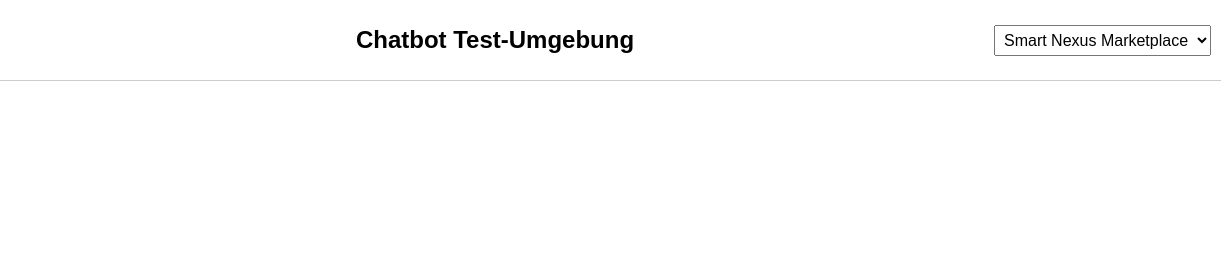
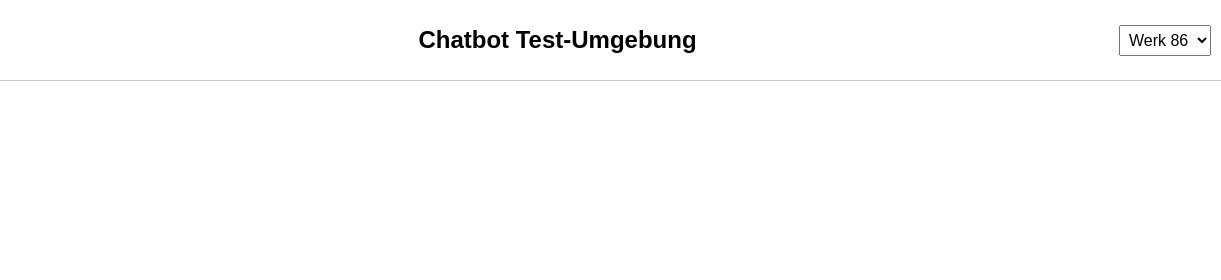
Before and after one commit to FabianIAM12/chatbot-all, a plain HTML site: page index.html in a window 1280 px wide. Shown: the top 280 px of the page, 59-1280 px from the left. Drawn offline with Linux system fonts and the light colour scheme; a script that the page names is missing.

Commit message:
fix: chatbot all

```diff
--- a/index.html
+++ b/index.html
@@ -74,7 +74,7 @@
     <img alt="Logo" src="logo-2.jpg"/>
     <h2>Chatbot Test-Umgebung</h2>
     <select id="chatbotSelector" class="dropdown" onchange="loadChatbot()">
-        <option value="ZwVCdAjsYKkWTBUKf5ilO">Smart Nexus Marketplace</option>
+        <option value="ZwVCdAjsYKkWTBUKf5ilO">Werk 86</option>
     </select>
 </div>
 <div class="content">
```
